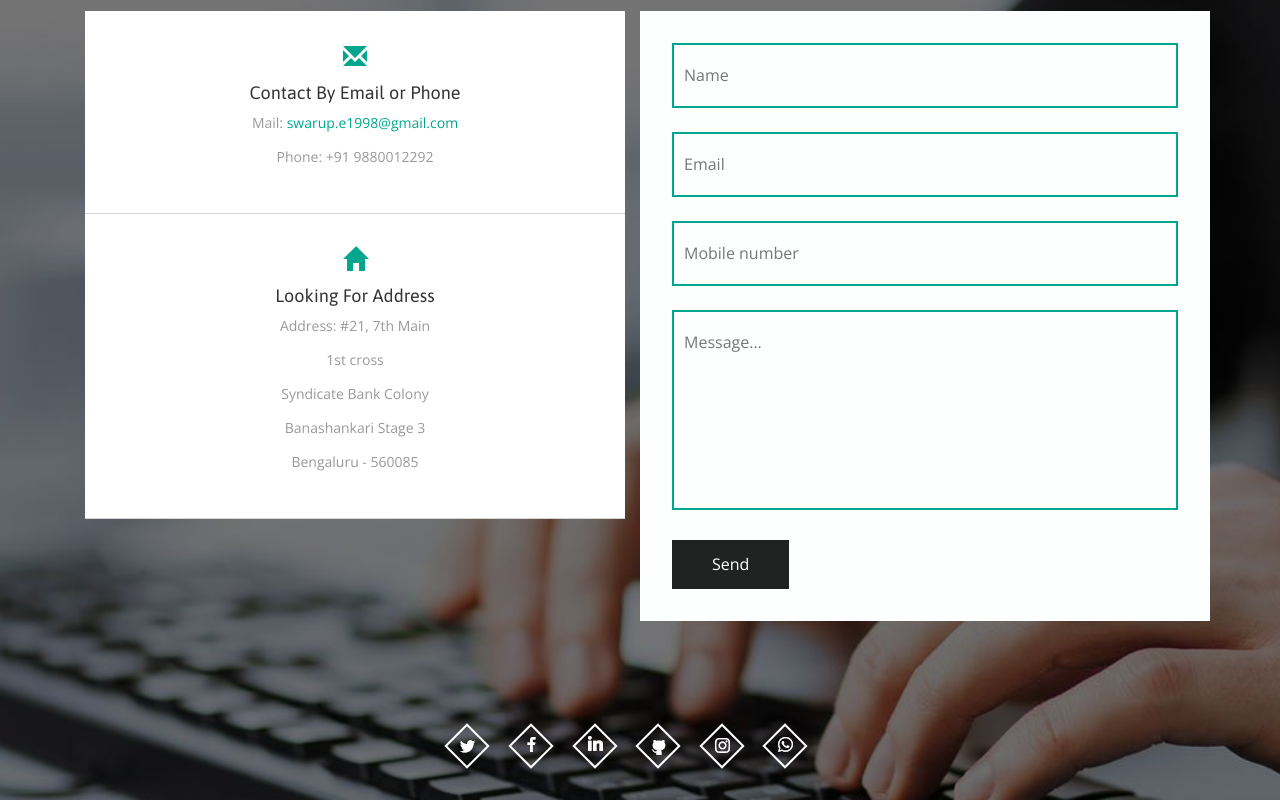
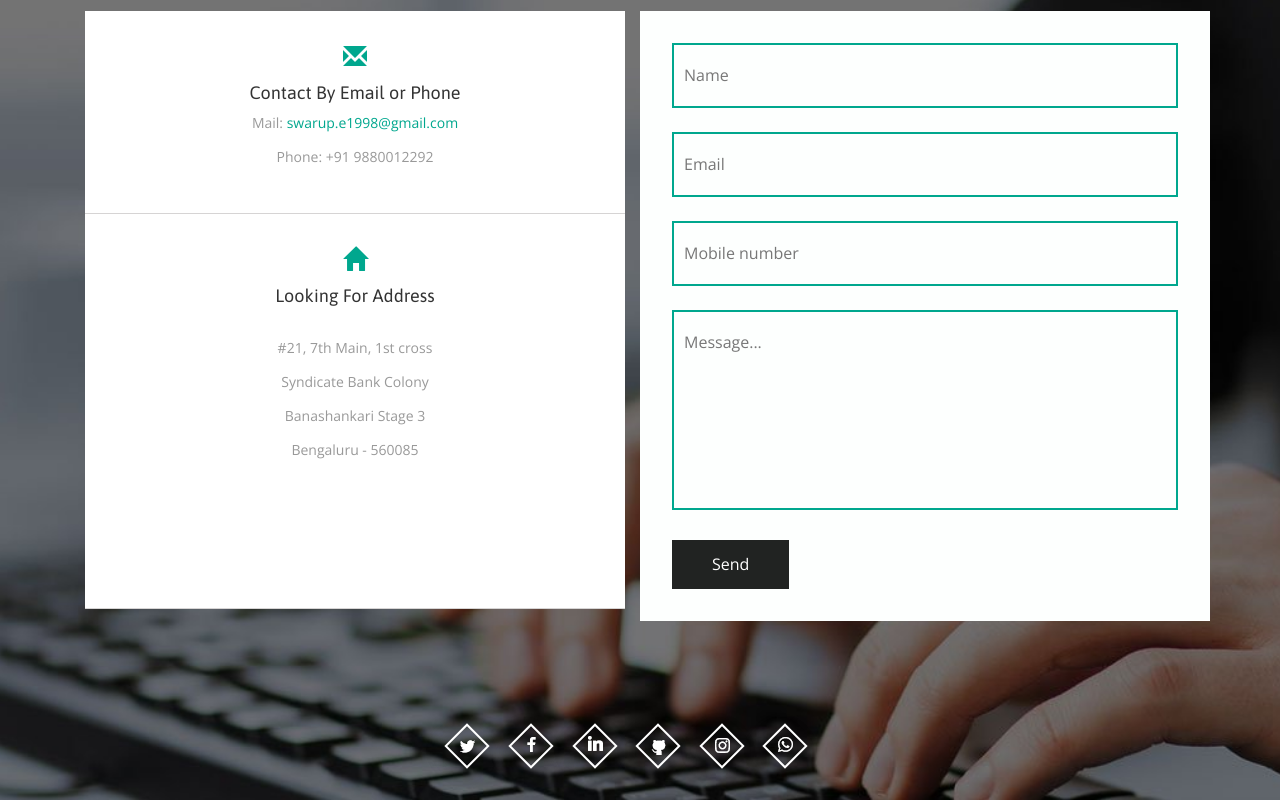
Before and after one commit to swarupe/swarup.me, a plain HTML site: page index.html in a window 1280 px wide. Shown: the part 3803-4603 px from the top of the page. Drawn offline with nearby package versions, Linux system fonts and the light colour scheme; files whose address does not match are found by name.

Commit message:
Address style update

```diff
--- a/index.html
+++ b/index.html
@@ -563,11 +563,15 @@ License URL: http://creativecommons.org/licenses/by/3.0/
 							<h4>Looking For Address</h4>
 
 							<ul>
-								<li>Address: #21, 7th Main</li>
-								<li>1st cross</li>
+								<br>
+								<li> #21, 7th Main, 1st cross</li>
 								<li> Syndicate Bank Colony</li>
 								<li> Banashankari Stage 3</li>
 								<li> Bengaluru - 560085</li>
+								<br>
+								<br>
+								<br>
+								<br>
 							</ul>
 						</div>
 					</div>
```
